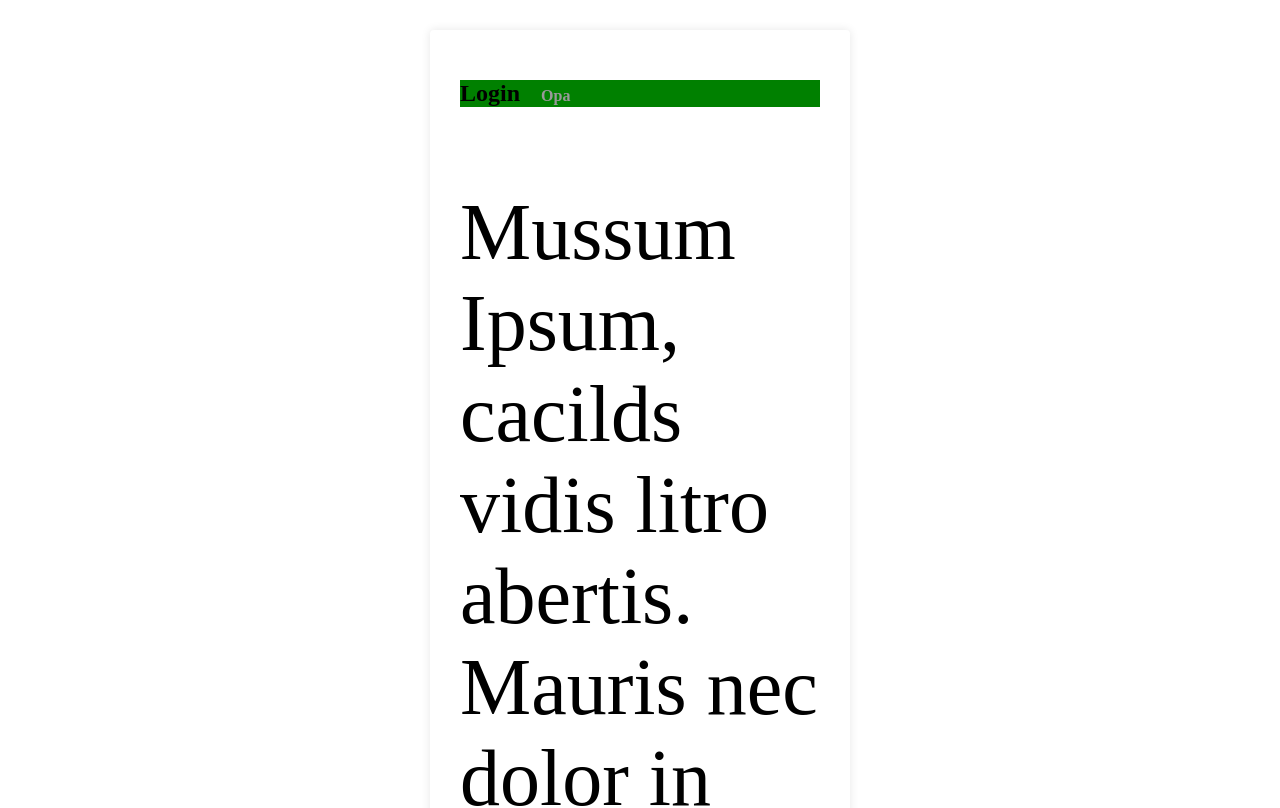
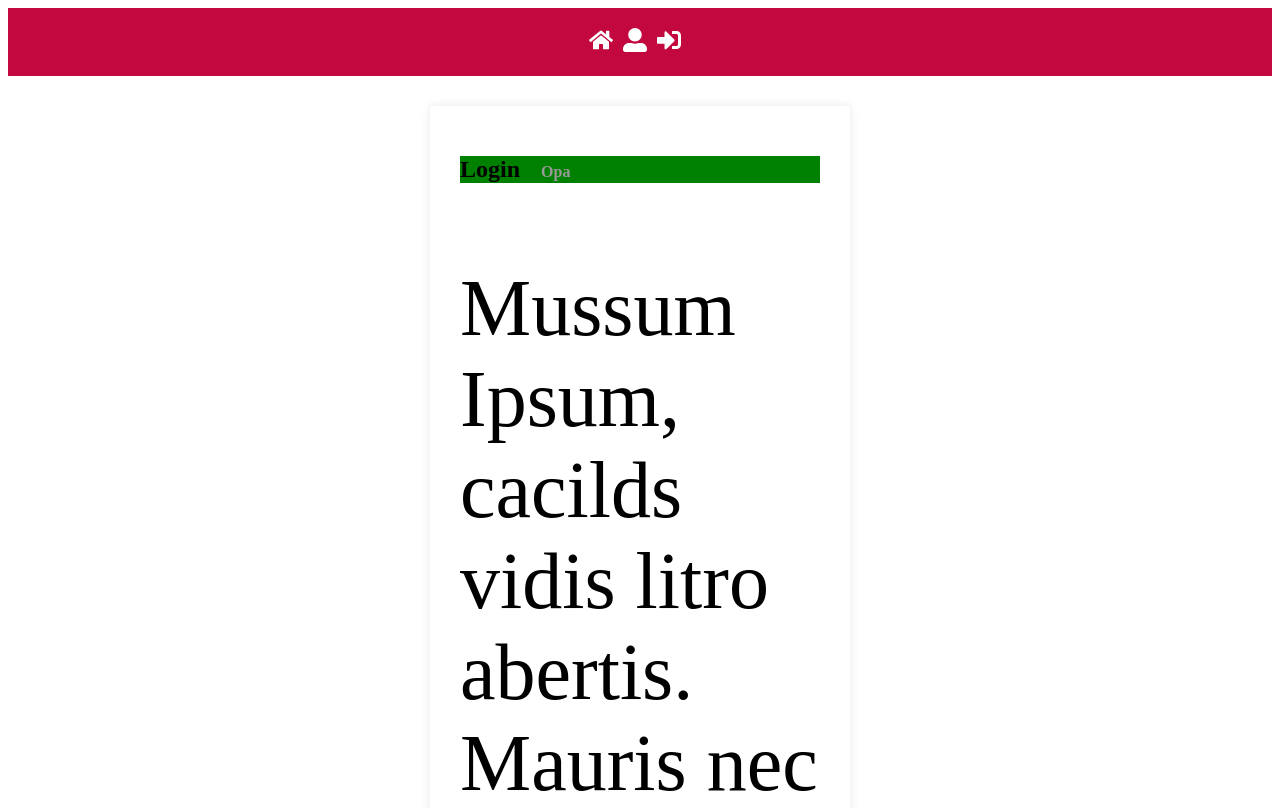
Before and after one commit to luizlopes12/Redux, a React (Create React App) app: page / in a window 1280 px wide. Shown: the top 808 px of the page. Built offline with nearby package versions, Linux system fonts and the light colour scheme.

Commit message:
header da aplicação

```diff
--- a/package.json
+++ b/package.json
@@ -9,6 +9,7 @@
     "components": "^0.1.0",
     "react": "^17.0.2",
     "react-dom": "^17.0.2",
+    "react-icons": "^4.3.1",
     "react-scripts": "5.0.0",
     "styled": "^1.0.0",
     "styled-components": "^5.3.3",
--- a/src/App.js
+++ b/src/App.js
@@ -1,10 +1,12 @@
 import Login from "./pages/Login";
 import globalStyles from "./styles/globalStyles";
+import Header from "./components/Header";
 function App() {
   return (
     <>
+      <Header/>
+      <Login/>
       <globalStyles/>
-      <Login/>
     </>
   );
 }
--- /dev/null
+++ b/src/components/Header/index.jsx
@@ -0,0 +1,15 @@
+import React from 'react'
+import { FaHome, FaSignInAlt, FaUserAlt } from 'react-icons/fa'
+
+import { Nav } from './style'
+const Header = () => {
+  return (
+    <Nav>
+        <a href=""><FaHome size={24}/></a>
+        <a href=""><FaUserAlt size={24}/></a>
+        <a href=""><FaSignInAlt size={24}/></a>
+    </Nav>
+  )
+}
+
+export default Header
--- /dev/null
+++ b/src/components/Header/style.js
@@ -0,0 +1,15 @@
+import styled from "styled-components";
+import {primaryColor} from '../../config/colors'
+export const Nav = styled.nav`
+    background: ${primaryColor};
+    padding: 20px;
+    display: flex;
+    align-items: center;
+    justify-content: center;
+
+    a{
+        color: #FFF;
+        margin: 0 10px 0 0;
+        font-weight: bold;
+    }
+`;
```
Also changed, not shown: 1 other file (tests, documents, lock files or other folders).
